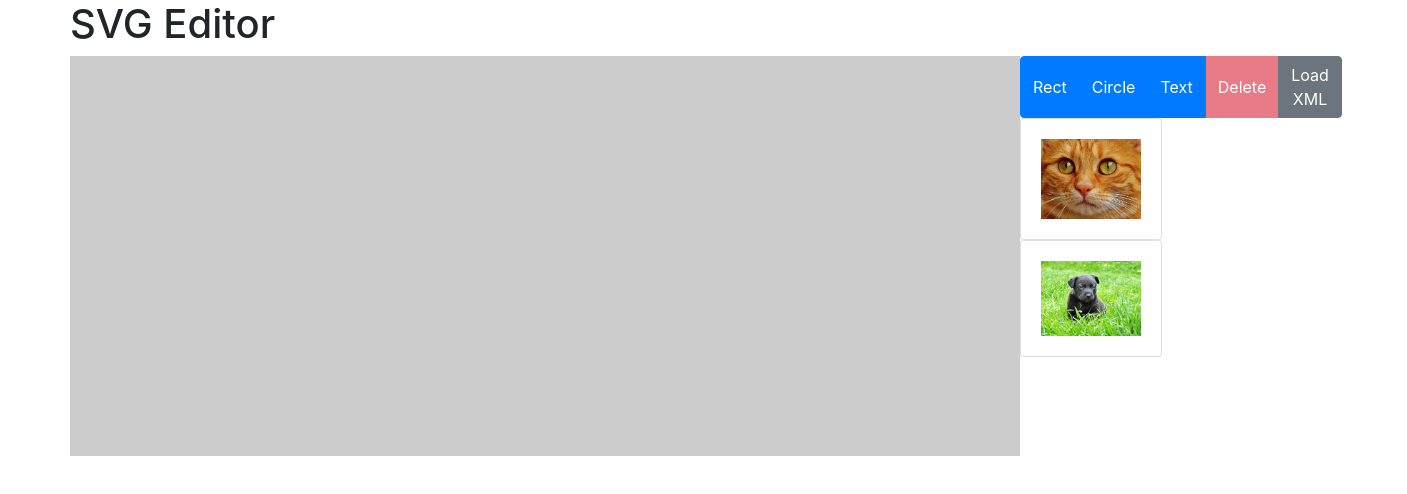
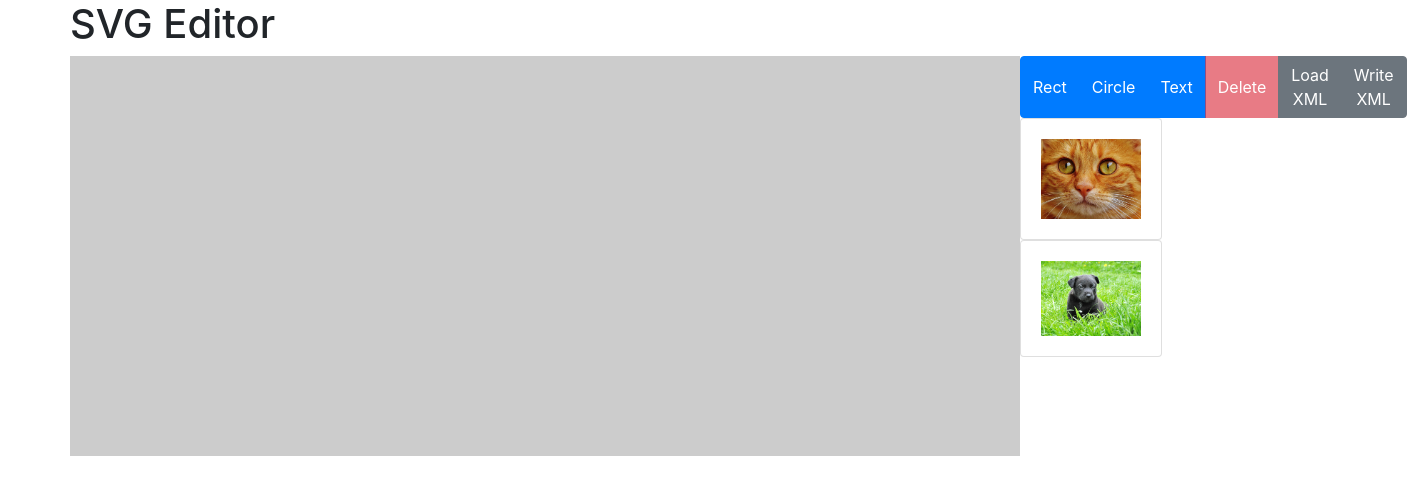
Before and after one commit to myomi/vue-sample, a Vue app: page /#/ in a window 1280 px wide. Shown: the top 494 px of the page, 1407 px wide, since content can reach past the window. Built offline with nearby package versions, Linux system fonts and the light colour scheme.

Commit message:
Added "Write XML"

```diff
--- a/src/components/SVGEditor.vue
+++ b/src/components/SVGEditor.vue
@@ -20,6 +20,7 @@
             <button class="btn btn-primary" @click="addText">Text</button>
             <button class="btn btn-danger" @click="deleteShape" :disabled="!this.shapes.some(e => e.selected)">Delete</button>
             <button class="btn btn-secondary" @click="loadXml">Load XML</button>
+            <button class="btn btn-secondary" @click="writeXml">Write XML</button>
           </div>
         </div>
         <div class="row">
@@ -115,6 +116,15 @@ export default {
       json.selected = false
       this.shapes.push(json)
     },
+    writeXml: function () {
+      let x2js = new X2JS()
+      let xml = x2js.js2xml({
+        information: {
+          shape: this.shapes
+        }
+      })
+      alert(xml)
+    },
     unselected: function () {
       this.shapes.forEach(e => {
         e.selected = false
```
